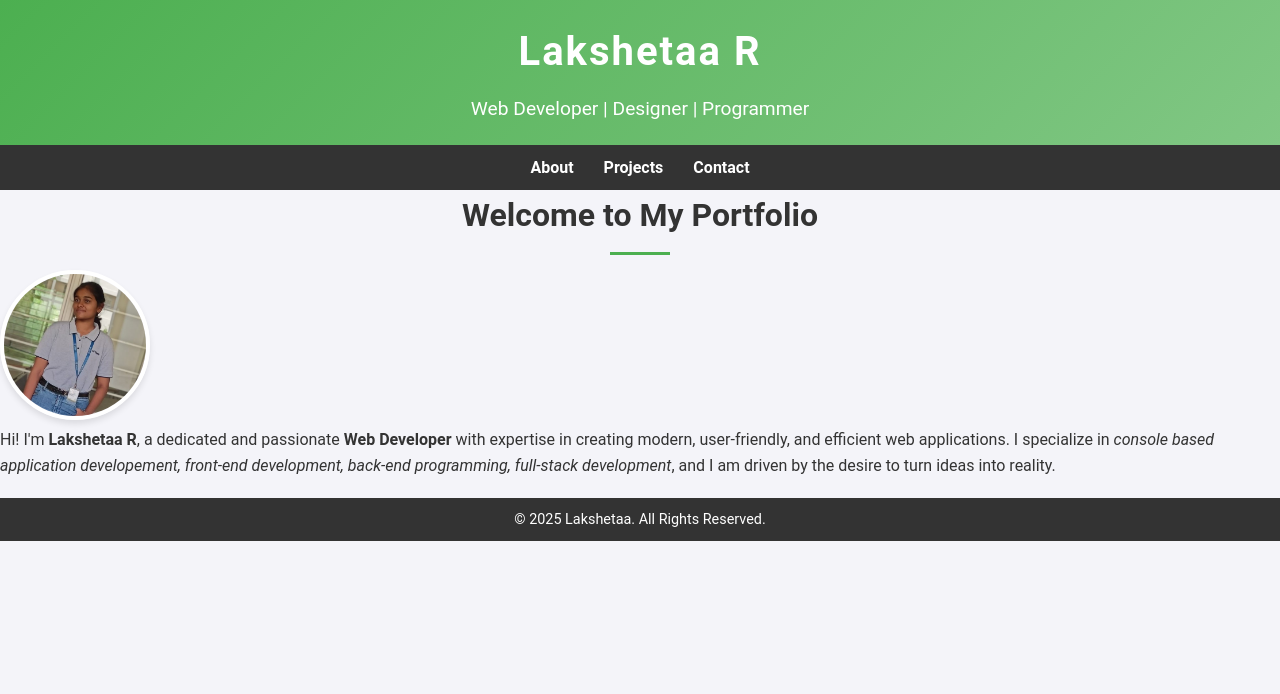
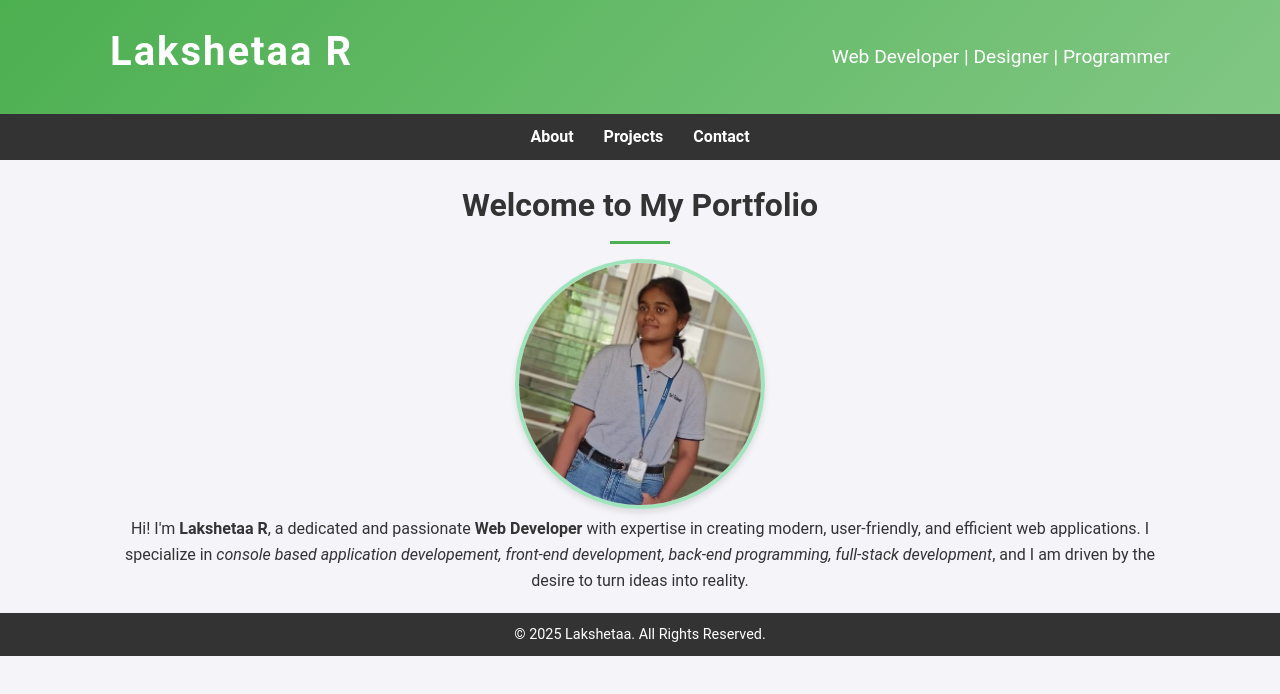
Before and after one commit to SECE-2023-2027/portfolio-mern-Lakshetaa, a plain HTML site: page index.html in a window 1280 px wide. Drawn offline with Linux system fonts and the light colour scheme.

Commit message:
Update styles.css

```diff
--- a/styles.css
+++ b/styles.css
@@ -4,6 +4,12 @@
     box-sizing: border-box;
 }
 
+.home_container{
+    text-align: center;
+    max-width: 1100px;
+    margin: auto;
+    padding: 20px;
+}
 body {
     font-family: 'Roboto', sans-serif;
     line-height: 1.6;
@@ -14,15 +20,16 @@ body {
 
 .profile-container {
     display: flex;
-    flex-direction: column;
+    flex-direction: row;
+    justify-content: space-between;
     align-items: center;
 }
 
 .profile-photo {
-    width: 150px;
-    height: 150px;
+    width: 250px;
+    height: 250px;
     border-radius: 50%;
-    border: 4px solid #fff;
+    border: 4px solid #a0e4bc;
     box-shadow: 0 4px 6px rgba(0, 0, 0, 0.1);
     object-fit: cover;
     transition: transform 0.3s, box-shadow 0.3s;
@@ -287,7 +294,7 @@ footer {
     color: #fff;
     text-align: center;
     padding: 10px 0;
-    margin-top: 20px;
+    margin-bottom: 0px;
     font-size: 0.9rem;
 }
 
```
